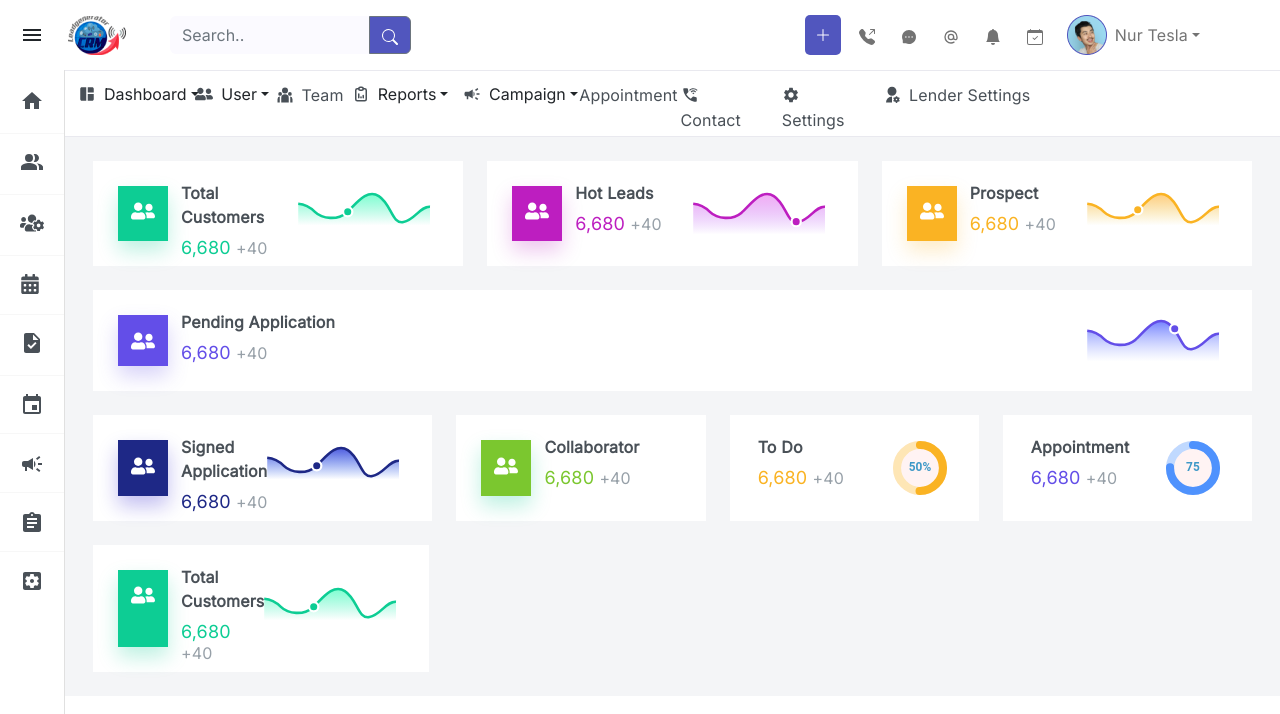
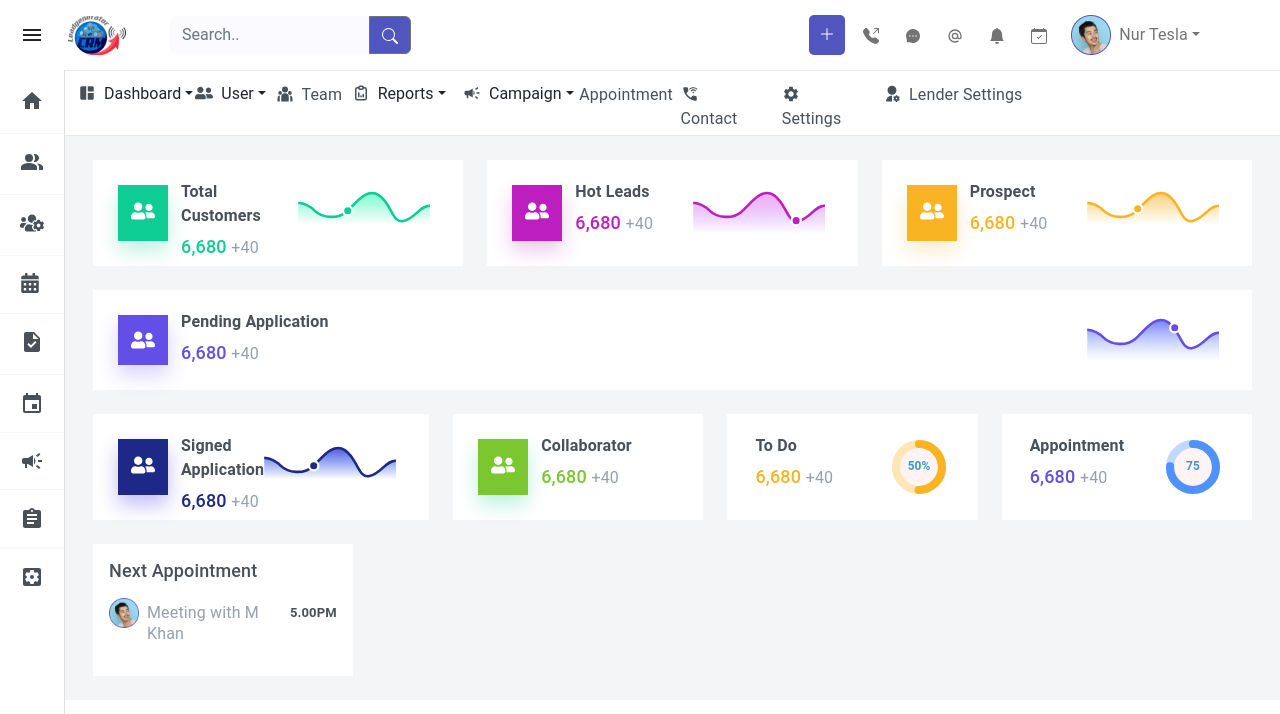
Before and after one commit to assraf-nur/CRM, a React (Create React App) app: page / in a window 1280 px wide. Shown: the top 714 px of the page. Built offline with nearby package versions, Linux system fonts and the light colour scheme.

Commit message:
update font

```diff
--- a/src/App.css
+++ b/src/App.css
@@ -9,6 +9,11 @@ body{
 .App-logo {
   height: 40vmin;
   pointer-events: none;
+}
+
+@import url("https://fonts.googleapis.com/css2?family=Inter&display=swap");
+body {
+  font-family: "Inter";
 }
 
 @media (prefers-reduced-motion: no-preference) {
--- a/src/Components/CSS/Style.css
+++ b/src/Components/CSS/Style.css
@@ -1,10 +1,3 @@
-@import url("https://fonts.googleapis.com/css2?family=Inter&display=swap");
-body {
-  font-family: "Inter";
-}
-.nav-container {
-  font-family: "Inter";
-}
 #button-addon2 {
   background-color: #5156be;
   color: white;
@@ -35,7 +28,7 @@ body {
 }
 .sub-nav-menu {
   color: #495057;
-  font-family: "Inter";
+
   width: 100%;
 }
 .sub-nav-icon {
@@ -64,7 +57,7 @@ body {
 .left-list-link {
   text-decoration: none;
   color: #495057;
-  font-family: "Inter";
+
   width: 100%;
 }
 .left-list-link:hover {
@@ -90,19 +83,19 @@ body {
 }
 .dash-card-text p {
   margin-top: 20px;
-  font-family: "Inter";
+
   font-weight: 600;
   font-size: 16px;
   color: #495057;
 }
 .dash-card-text h5 {
-  font-family: "Inter";
+
   font-weight: 500;
   font-size: 18px;
   color: #0dcd94;
 }
 .dash-card-text span {
-  font-family: "Inter";
+
   font-style: normal;
   font-weight: 400;
   font-size: 16px;
@@ -124,19 +117,19 @@ body {
 }
 .dash-card-text2 p {
   margin-top: 20px;
-  font-family: "Inter";
+
   font-weight: 600;
   font-size: 16px;
   color: #495057;
 }
 .dash-card-text2 h5 {
-  font-family: "Inter";
+
   font-weight: 500;
   font-size: 18px;
   color: #bd1ec0;
 }
 .dash-card-text2 span {
-  font-family: "Inter";
+
   font-style: normal;
   font-weight: 400;
   font-size: 16px;
@@ -154,19 +147,19 @@ body {
 }
 .dash-card-text3 p {
   margin-top: 20px;
-  font-family: "Inter";
+
   font-weight: 600;
   font-size: 16px;
   color: #495057;
 }
 .dash-card-text3 h5 {
-  font-family: "Inter";
+
   font-weight: 500;
   font-size: 18px;
   color: #fab323;
 }
 .dash-card-text3 span {
-  font-family: "Inter";
+
   font-style: normal;
   font-weight: 400;
   font-size: 16px;
@@ -184,19 +177,19 @@ body {
 }
 .dash-card-text4 p {
   margin-top: 20px;
-  font-family: "Inter";
+
   font-weight: 600;
   font-size: 16px;
   color: #495057;
 }
 .dash-card-text4 h5 {
-  font-family: "Inter";
+
   font-weight: 500;
   font-size: 18px;
   color: #634ee8;
 }
 .dash-card-text4 span {
-  font-family: "Inter";
+
   font-style: normal;
   font-weight: 400;
   font-size: 16px;
@@ -214,19 +207,19 @@ body {
 }
 .dash-card-text5 p {
   margin-top: 20px;
-  font-family: "Inter";
+
   font-weight: 600;
   font-size: 16px;
   color: #495057;
 }
 .dash-card-text5 h5 {
-  font-family: "Inter";
+
   font-weight: 500;
   font-size: 18px;
   color: #1e2886;
 }
 .dash-card-text5 span {
-  font-family: "Inter";
+
   font-style: normal;
   font-weight: 400;
   font-size: 16px;
@@ -244,31 +237,57 @@ body {
 }
 .dash-card-text6 p {
   margin-top: 20px;
-  font-family: "Inter";
+
   font-weight: 600;
   font-size: 16px;
   color: #495057;
 }
 .dash-card-text6 h5 {
-  font-family: "Inter";
+
   font-weight: 500;
   font-size: 18px;
   color: #7bc72f;
 }
 .dash-card-text6 span {
-  font-family: "Inter";
+
   font-style: normal;
   font-weight: 400;
   font-size: 16px;
   color: #97a0a8;
 }
 /* collaborator end */
-.dash-card-circle-progress{
+.dash-card-circle-progress {
   width: 54px;
   align-self: center;
   margin-right: 20px;
-  background-color:#FFF3F3;
+  background-color: #fff3f3;
   border-radius: 50%;
   font-weight: 600;
   text-align: center;
 }
+.dash-card-text h6 {
+
+  font-weight: 500;
+  font-size: 18px;
+  color: #495057;
+}
+.appointment-card img {
+  width: 30px;
+  height: 30px;
+}
+.appointment-card p {
+
+  font-weight: 400;
+  font-size: 16px;
+  line-height: 21px;
+  color: #97a0a8;
+}
+.appointment-card-time p {
+  font-weight: 600;
+  font-size: 13px;
+  line-height: 10px;
+  text-align: center;
+  color: #495057;
+  margin-top: 48px;
+  margin-right: 0px;
+}
--- a/src/Components/Home/CustomerData.js
+++ b/src/Components/Home/CustomerData.js
@@ -7,6 +7,7 @@ import pendingApplication from "../Images/SVG/pending-application.svg";
 import singleApplication from "../Images/SVG/single-application.svg";
 import { CircularProgressbar, buildStyles } from "react-circular-progressbar";
 import "react-circular-progressbar/dist/styles.css";
+import profilePic from "../Images/Profile/profile-pic.png"
 
 const CustomerData = () => {
   const percentage = 50;
@@ -159,21 +160,19 @@ const CustomerData = () => {
       </div>
 
       <div className="mt-4">
-        <div className="row gap-4 px-3">
-          <div className="col-xl dash-card">
+        <div className="row gap-5 px-3">
+          <div className="col-xl p-3 dash-card">
             <div className="d-flex">
-              <div className="dash-card-icon">
-                <FaUserFriends className="fs-4" />
-              </div>
               <div className="dash-card-text">
-                <p className="mb-2">Total Customers</p>
-                <h5>
-                  6,680 <span>+40</span>
-                </h5>
+                <h6>Next Appointment</h6>
+                <div className="d-flex gap-2 mt-3 appointment-card">
+                  <img src={profilePic} alt=""/>
+                  <p className="mt-1">Meeting with M Khan</p>
+                </div>
               </div>
             </div>
-            <div className="dash-card-image">
-              <img src={totalCustomer} alt="" />
+            <div className="appointment-card-time">
+              <p>5.00PM</p>
             </div>
           </div>
           <div className="col-xl"></div>
```
